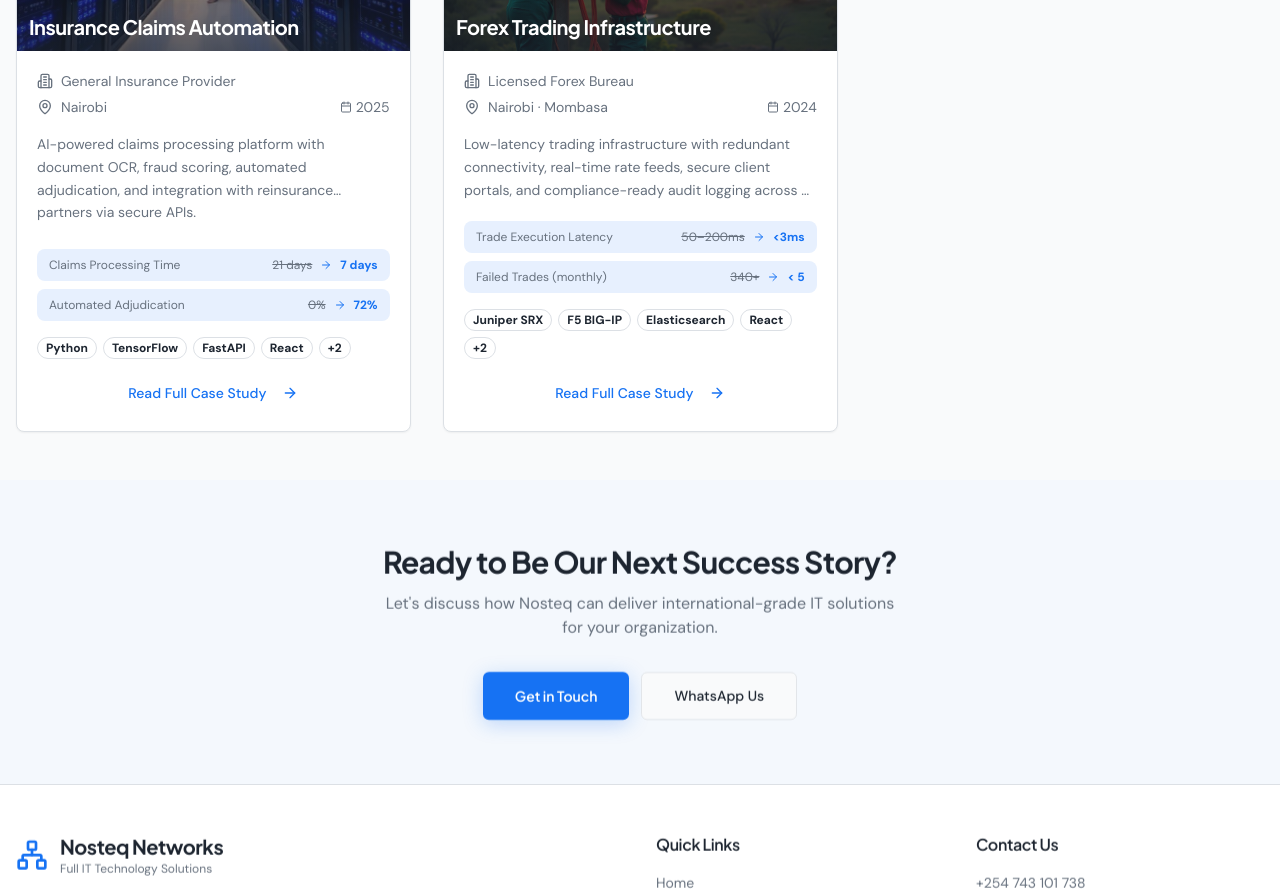
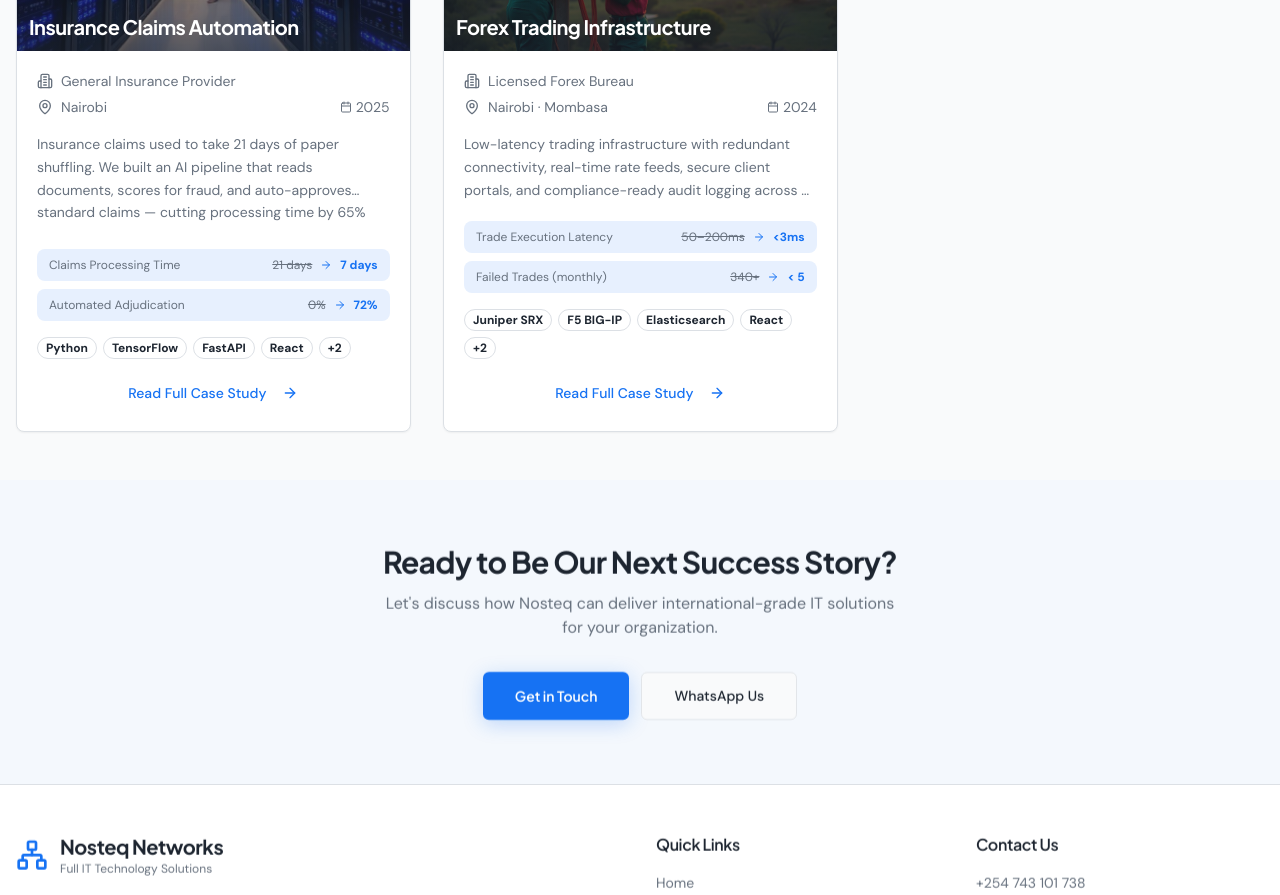
Before and after one commit to brianikua/nosteq-kenya-connect, a React (Vite) app: page /portfolio in a window 1280 px wide. Shown: the part 2100-2995 px from the top of the page. Built offline with nearby package versions, Linux system fonts and the light colour scheme; the HTML template or start-up script is replaced by a standard one.

Commit message:
Preceding changes

```diff
--- a/src/data/projects.ts
+++ b/src/data/projects.ts
@@ -197,7 +197,7 @@ export const projects: Project[] = [
     client: "General Insurance Provider",
     location: "Nairobi",
     category: "Software & Cloud",
-    description: "AI-powered claims processing platform with document OCR, fraud scoring, automated adjudication, and integration with reinsurance partners via secure APIs.",
+    description: "Insurance claims used to take 21 days of paper shuffling. We built an AI pipeline that reads documents, scores for fraud, and auto-approves standard claims — cutting processing time by 65% while actually improving accuracy.",
     image: serverRoom,
     year: "2025",
     status: "ongoing",
```
